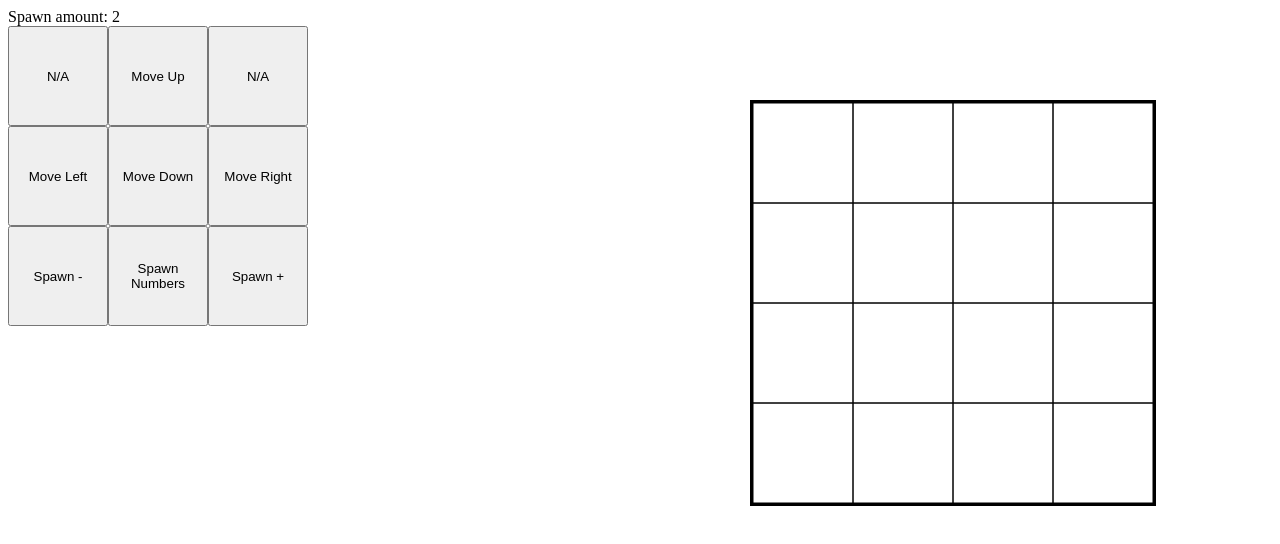
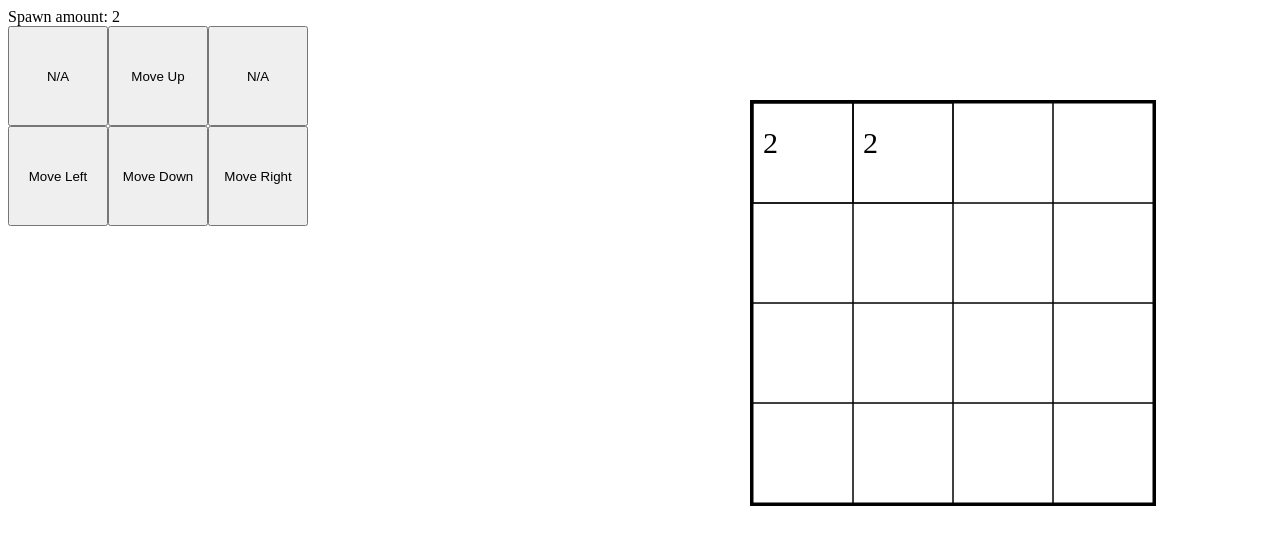
Before and after one commit to ttvchrisklar/html_and_css, a plain HTML site: page dag-3/index.html in a window 1280 px wide. Drawn offline with Linux system fonts and the light colour scheme.

Commit message:
update day 3

```diff
--- a/dag-3/index.html
+++ b/dag-3/index.html
@@ -22,9 +22,6 @@
         <button id="moveLeft" onclick="buttonMove('left')">Move Left</button>
         <button id="moveDown" onclick="buttonMove('down')">Move Down</button>
         <button id="moveRight" onclick="buttonMove('right')">Move Right</button>
-            <button onclick="changeSpawnAmount(-1)">Spawn -</button>
-            <button id="spawnNumbers" onclick="createNewNumberblock(spawnAmount)">Spawn Numbers</button>
-            <button onclick="changeSpawnAmount(+1)">Spawn +</button>
     </div>
 </body>
 <script src="script.js"></script>
--- a/dag-3/script.js
+++ b/dag-3/script.js
@@ -12,6 +12,10 @@ const spawnAmountDiv = document.getElementById("spawnAmountDiv"),
 
 //TODO fix the block movment system.
 //TODO add an event if the bord is full
+
+function gameStart() {
+    gameUpdate();
+}
 
 function changeSpawnAmount(amount) {
     spawnAmount += amount;
@@ -204,7 +208,7 @@ function createNewContainerblock() {
         if (i == 15) {
             clearInterval(interval);
             console.log(allContainerblocksOnScreen);
-            // createNewNumberblock(2);
+            createNewNumberblock(2);
         }
         newContainerblock = new containerblock();
         newContainerblock.position = i;
@@ -271,7 +275,12 @@ function setRandomBlockPosition(newNumberblock) {
         console.error("[script:242] ERROR: board full");
     }
 }
+function gameOver() {
+    numberblockOnScreen.forEach((numberBlock) => {
+        numberBlock.checkIfMerge(numberBlock.x, numberBlock.y);
+    });
+}
 
 // this NEEDS to be at the bottom!!!
-window.onload = gameUpdate();
+window.onload = gameStart();
 // always att the bottom!!!
```
Lines whose indentation alone changed are shown as unchanged.
